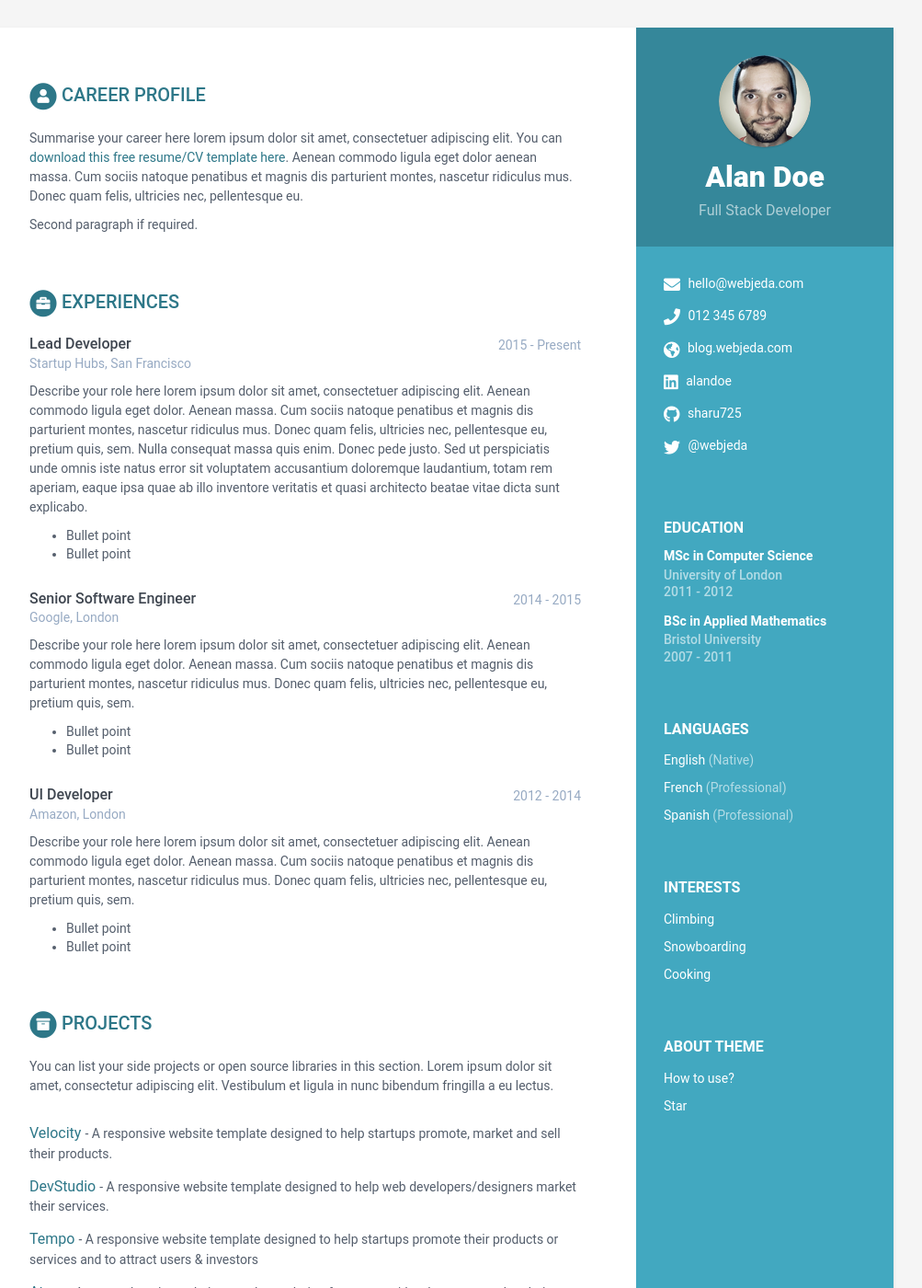
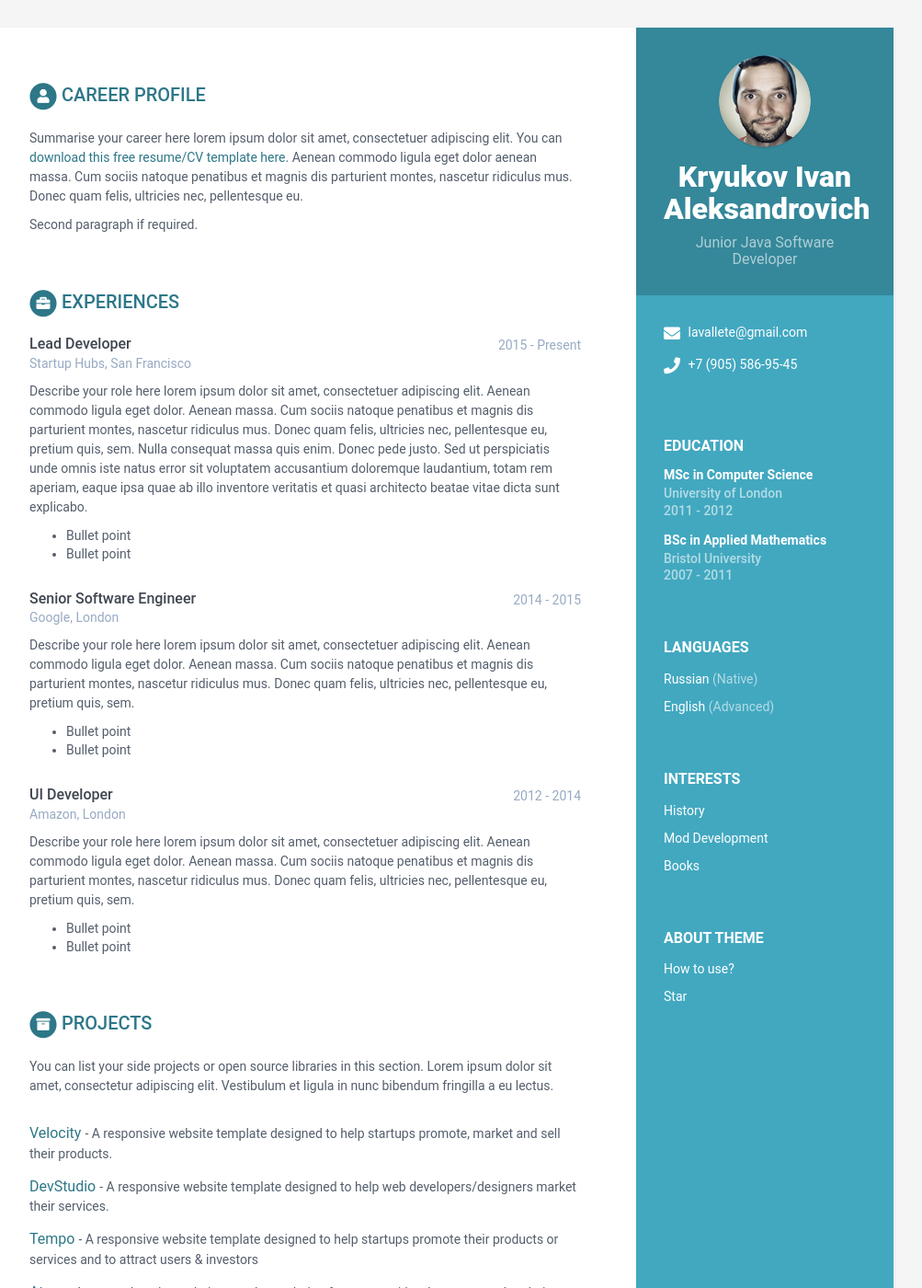
Before and after one commit to Aqvilinus/aqvilinus.github.io, a Jekyll site: the page built from index.html, in a window 1280 px wide and 1400 px high. Shown: the whole window at 92% size, without its empty margins (168-1171 px from the left). Built offline with Jekyll 4.4.1, drawn with Linux system fonts in a browser that asks for light colours.

Commit message:
Updated main info.

```diff
--- a/_data/data.yml
+++ b/_data/data.yml
@@ -7,41 +7,38 @@ sidebar:
     education: True # set to False if you want education in main section instead of in sidebar
 
     # Profile information
-    name: Alan Doe
-    tagline: Full Stack Developer
+    name: Kryukov Ivan Aleksandrovich
+    tagline: Junior Java Software Developer
     avatar: profile.png  #place a 100x100 picture inside /assets/images/ folder and provide the name of the file below
 
     # Sidebar links
-    email: hello@webjeda.com
-    phone: 012 345 6789
-    website: blog.webjeda.com #do not add http://
-    linkedin: alandoe
-    github: sharu725
+    email: lavallete@gmail.com
+    phone: +7 (905) 586-95-45
+    website: # blog.webjeda.com #do not add http://
+    linkedin: # alandoe
+    github: # sharu725
     gitlab:
     bitbucket:
-    twitter: '@webjeda'
+    twitter: # '@webjeda'
     stack-overflow: # Number/Username, e.g. 123456/alandoe
     codewars:
     goodreads: # Number-Username, e.g. 123456-alandoe
 
     languages:
-      - idiom: English
+      - idiom: Russian
         level: Native
 
-      - idiom: French
-        level: Professional
-
-      - idiom: Spanish
-        level: Professional
+      - idiom: English
+        level: Advanced
 
     interests:
-      - item: Climbing
+      - item: History
         link:
 
-      - item: Snowboarding
+      - item: Mod Development
         link:
 
-      - item: Cooking
+      - item: Books
         link:
 
 career-profile:
```
